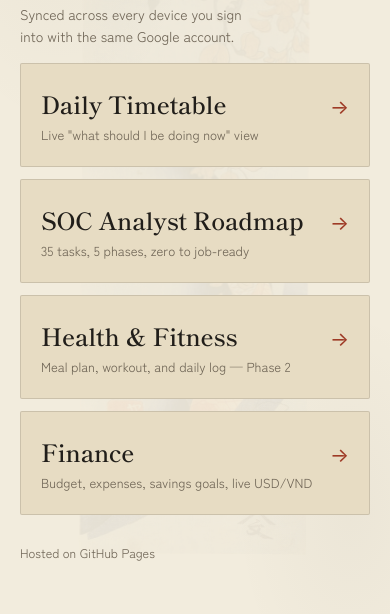
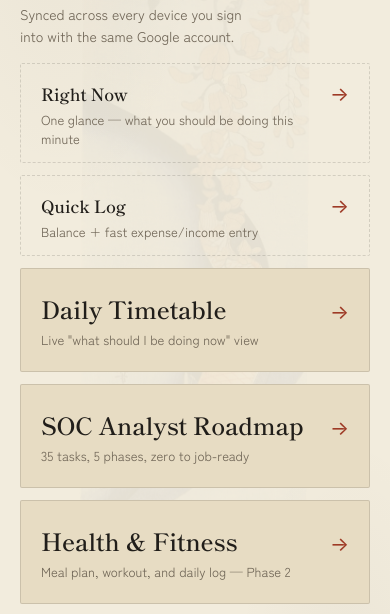
Before and after one commit to Te1k41/kai-schedule, a plain HTML site: page index.html in a window 390 px wide. Shown: the part 204-818 px from the top of the page. Drawn offline with Linux system fonts and the light colour scheme.

Commit message:
Add Right Now / Quick Log shortcuts to the index.html hub
iOS Safari's Add to Home Screen doesn't reliably honor manifest.json's
start_url or shortcuts, so a visible link is the only cross-platform
way to guarantee these two new phone-only screens are reachable — put
them first in the hub, styled distinct (dashed border) from the 4 main
pages below them.

```diff
--- a/index.html
+++ b/index.html
@@ -62,6 +62,9 @@
   .arrow { color: var(--vermillion); font-size: clamp(20px, 1.3vw, 28px); flex-shrink: 0; transition: transform 0.15s ease; }
   @media (prefers-reduced-motion: reduce) { .arrow, .link-row:hover { transition: none; transform: none; } }
 
+  .link-row-quick { padding: clamp(14px, 1.1vw, 18px) clamp(20px, 1.6vw, 28px); background: transparent; border-style: dashed; }
+  .link-row-quick .link-title { font-size: clamp(17px, 1.1vw, 21px); }
+
   .footer { margin-top: 28px; font-size: clamp(12.5px, 0.75vw, 15px); color: var(--ink-soft); }
 
   @media (max-width: 780px) {
@@ -88,6 +91,20 @@
         <p class="subtitle">Synced across every device you sign into with the same Google account.</p>
       </div>
       <div class="links">
+        <a class="link-row link-row-quick" href="./now.html">
+          <span class="link-text">
+            <span class="link-title">Right Now</span>
+            <span class="link-sub">One glance — what you should be doing this minute</span>
+          </span>
+          <span class="arrow">&rarr;</span>
+        </a>
+        <a class="link-row link-row-quick" href="./money.html">
+          <span class="link-text">
+            <span class="link-title">Quick Log</span>
+            <span class="link-sub">Balance + fast expense/income entry</span>
+          </span>
+          <span class="arrow">&rarr;</span>
+        </a>
         <a class="link-row" href="./schedule.html">
           <span class="link-text">
             <span class="link-title">Daily Timetable</span>
```
